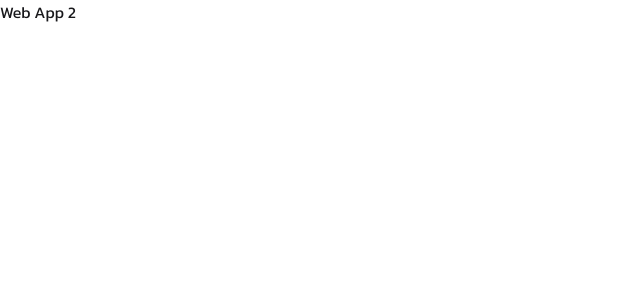
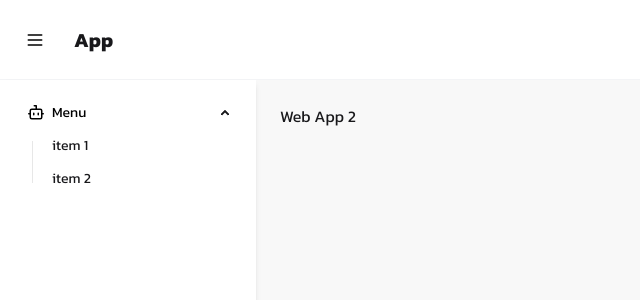
Before and after one commit to suraphon-dev/nuxt-templates-web-app, a Nuxt app: page /web-app-2 in a window 1280 px wide. Shown: the top 300 px of the page, without its empty margins (0-640 px from the left). Built offline with nearby package versions, Linux system fonts and the light colour scheme.

Commit message:
feat: templates layouts webapp2 UI

```diff
--- /dev/null
+++ b/app/components/webapp/app2/TheNavbar.vue
@@ -0,0 +1,28 @@
+<template>
+  <div class="navbar border-b border-b-gray-100 h-20 bg-base-100">
+    <div class="flex gap-3 items-center">
+      <!-- desktop -->
+      <div class="btn btn-ghost hidden lg:block" @click="emit('toggle-menu')">
+        <div class="h-full flex items-center">
+          <svg xmlns="http://www.w3.org/2000/svg" fill="none" viewBox="0 0 24 24" class="inline-block w-5 h-5 stroke-current text-black">
+            <path stroke-linecap="round" stroke-linejoin="round" stroke-width="2" d="M4 6h16M4 12h16M4 18h16"></path>
+          </svg>
+        </div>
+      </div>
+
+      <!-- mobile -->
+      <div class="btn btn-ghost lg:hidden">
+        <label for="my-drawer">
+          <svg xmlns="http://www.w3.org/2000/svg" fill="none" viewBox="0 0 24 24" class="inline-block w-5 h-5 stroke-current text-black">
+            <path stroke-linecap="round" stroke-linejoin="round" stroke-width="2" d="M4 6h16M4 12h16M4 18h16"></path>
+          </svg>
+        </label>
+      </div>
+      <span class="text-xl font-bold cursor-pointer">App</span>
+    </div>
+  </div>
+</template>
+
+<script setup>
+const emit = defineEmits(['toggle-menu'])
+</script>
--- /dev/null
+++ b/app/components/webapp/app2/TheSidebar.vue
@@ -0,0 +1,39 @@
+<template>
+  <div v-show="isOpen" class="drawer-side shadow-md">
+    <label for="my-drawer" aria-label="close sidebar" class="drawer-overlay"></label>
+    <ul class="menu p-4 w-64 min-h-full text-base-content bg-base-100 ">
+      <li>
+        <details open>
+          <summary>
+            <svg xmlns="http://www.w3.org/2000/svg" width="16" height="16" viewBox="0 0 16 16">
+              <path
+                fill="black"
+                d="M5.75 7.5a.75.75 0 0 1 .75.75v1.5a.75.75 0 0 1-1.5 0v-1.5a.75.75 0 0 1 .75-.75Zm5.25.75a.75.75 0 0 0-1.5 0v1.5a.75.75 0 0 0 1.5 0v-1.5Z"
+              />
+              <path
+                fill="black"
+                d="M6.25 0h2A.75.75 0 0 1 9 .75V3.5h3.25a2.25 2.25 0 0 1 2.25 2.25V8h.75a.75.75 0 0 1 0 1.5h-.75v2.75a2.25 2.25 0 0 1-2.25 2.25h-8.5a2.25 2.25 0 0 1-2.25-2.25V9.5H.75a.75.75 0 0 1 0-1.5h.75V5.75A2.25 2.25 0 0 1 3.75 3.5H7.5v-2H6.25a.75.75 0 0 1 0-1.5ZM3 5.75v6.5c0 .414.336.75.75.75h8.5a.75.75 0 0 0 .75-.75v-6.5a.75.75 0 0 0-.75-.75h-8.5a.75.75 0 0 0-.75.75Z"
+              />
+            </svg>
+            <span class="text-black">Menu</span>
+          </summary>
+
+          <ul>
+            <li>
+              <div>item 1</div>
+            </li>
+            <li>
+              <div>item 2</div>
+            </li>
+          </ul>
+        </details>
+      </li>
+    </ul>
+  </div>
+</template>
+
+<script setup>
+defineProps({
+  isOpen: Boolean,
+})
+</script>
--- /dev/null
+++ b/app/layouts/webapp2.vue
@@ -0,0 +1,20 @@
+<template>
+  <div>
+    <WebappApp2TheNavbar @toggle-menu="toggleMenu = !toggleMenu" />
+    <div class="drawer bg-base-200 min-h-screen">
+      <input id="drawer-sidebar" type="checkbox" class="drawer-toggle" />
+      <div class="drawer-content p-6">
+        <slot />
+      </div>
+
+      <div class="drawer lg:drawer-open">
+        <input id="my-drawer" type="checkbox" class="drawer-toggle" />
+        <WebappApp2TheSidebar :isOpen="toggleMenu" />
+      </div>
+    </div>
+  </div>
+</template>
+
+<script setup>
+const toggleMenu = ref(true)
+</script>
--- a/app/pages/index.vue
+++ b/app/pages/index.vue
@@ -2,14 +2,14 @@
   <div>
     <ul class="list bg-base-100 rounded-box shadow-md">
       <li class="p-4 pb-2 text-xs opacity-60 tracking-wide">Nuxt Templates Web App</li>
-      <li class="list-row flex items-center">
+      <li v-for="(item, index) in menus" :key="index" class="list-row flex items-center">
         <div>
           <div>
-            <span>1.</span>
-            <span class="px-2">Web App 1</span>
+            <span>{{ index + 1 }}.</span>
+            <span class="px-2">{{ item.name }}</span>
           </div>
         </div>
-        <button class="btn btn-square btn-ghost" @click="openWindow()">
+        <button class="btn btn-square btn-ghost" @click="openWindow(item.route)">
           <svg xmlns="http://www.w3.org/2000/svg" width="18" height="18" viewBox="0 0 24 24">
             <path
               fill="currentColor"
@@ -23,9 +23,22 @@
 </template>
 
 <script setup>
-const openWindow = () => {
+const menus = [
+  {
+    id: 1,
+    name: 'Web App 1',
+    route: 'web-app-1',
+  },
+  {
+    id: 2,
+    name: 'Web App 2',
+    route: 'web-app-2',
+  },
+]
+
+const openWindow = (path) => {
   const route = useRoute()
-  window.open(`${route.fullPath}web-app-1`, '_blank')
+  window.open(`${route.fullPath}${path}`, '_blank')
 }
 </script>
 
--- a/app/pages/web-app-2.vue
+++ b/app/pages/web-app-2.vue
@@ -2,6 +2,8 @@
   <div>Web App 2</div>
 </template>
 
-<script setup></script>
+<script setup>
+definePageMeta({ layout: 'webapp2' })
+</script>
 
 <style lang="scss" scoped></style>
```
